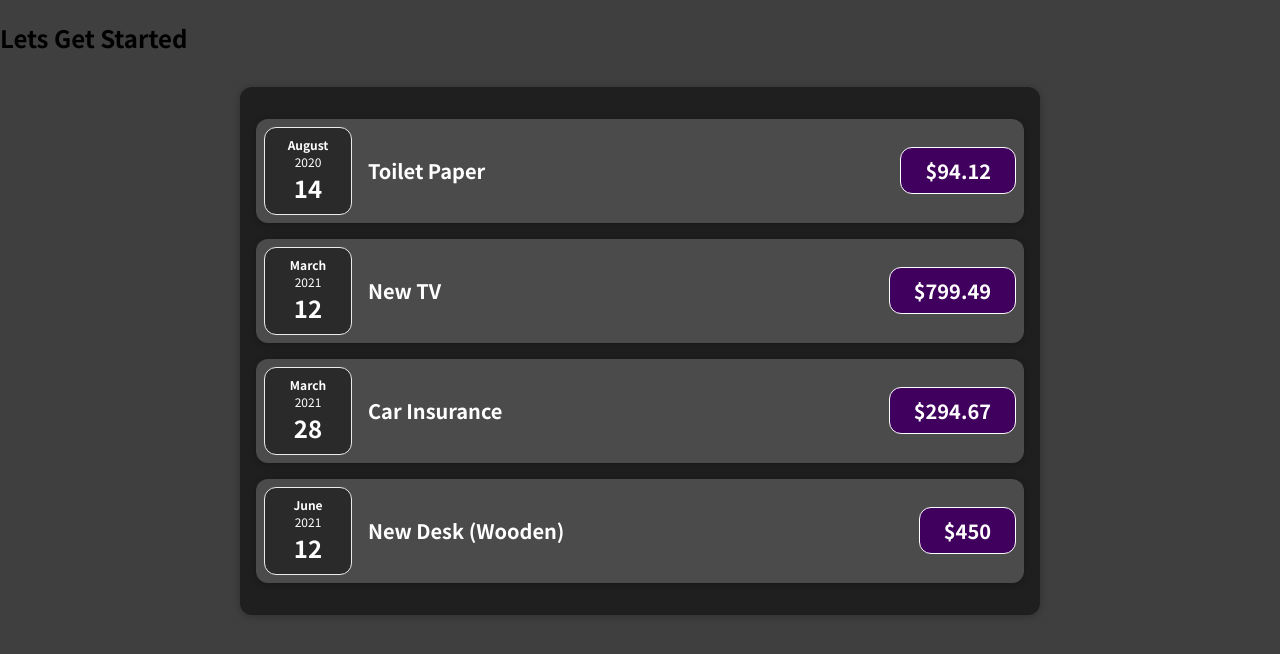
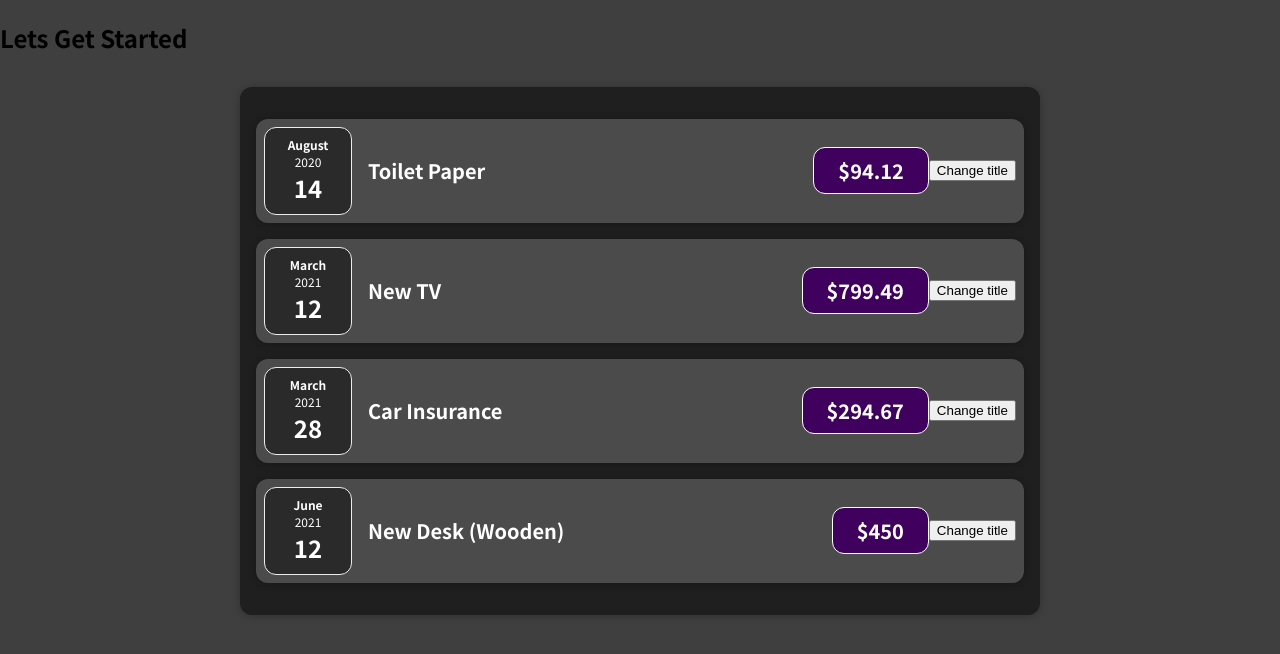
Before and after one commit to Devilreaper123/Expense-Manager---React, a React (Create React App) app: page / in a window 1280 px wide. Shown: the top 654 px of the page. Built offline with nearby package versions, Linux system fonts and the light colour scheme.

Commit message:
How Component Functions are Executed

```diff
--- a/src/components/Expenses/ExpenseItem.js
+++ b/src/components/Expenses/ExpenseItem.js
@@ -1,15 +1,23 @@
 import "./ExpenseItem.css";
 import ExpenseDate from "./ExpenseDate";
 import Card from "../UI/Card";
-import React from "react";
+import React, { useState } from "react";
+
 const ExpenseItem = (props) => {
+  const [title, setTitle] = useState(props.title);
+  const clickHandler = () => {
+    setTitle("Updated!!");
+    console.log({ title });
+  };
+
   return (
     <Card className="expense-item">
       <ExpenseDate date={props.date} />
       <div className="expense-item__description">
-        <h2>{props.title}</h2>
+        <h2>{title}</h2>
         <div className="expense-item__price">${props.amount}</div>
       </div>
+      <button onClick={clickHandler}>Change title</button>
     </Card>
   );
 };
```
